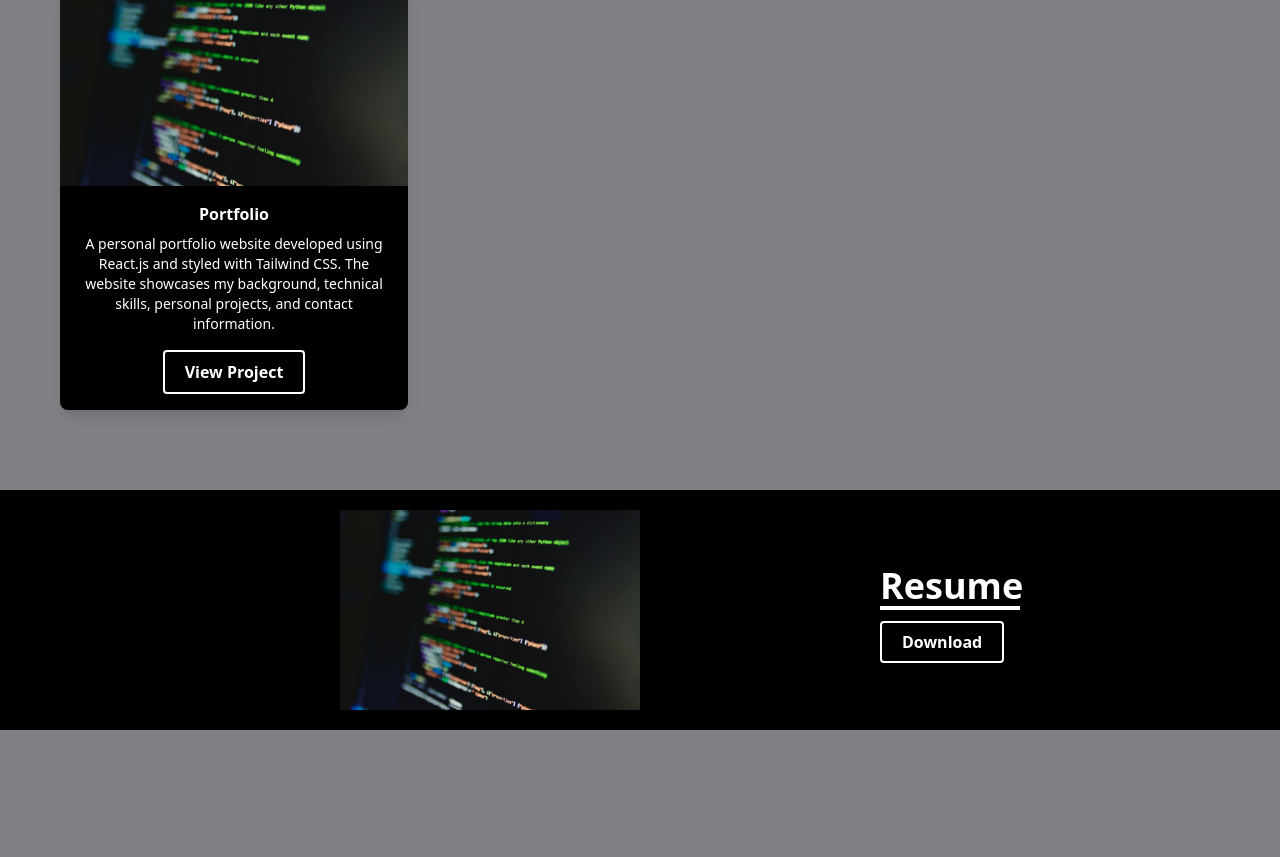
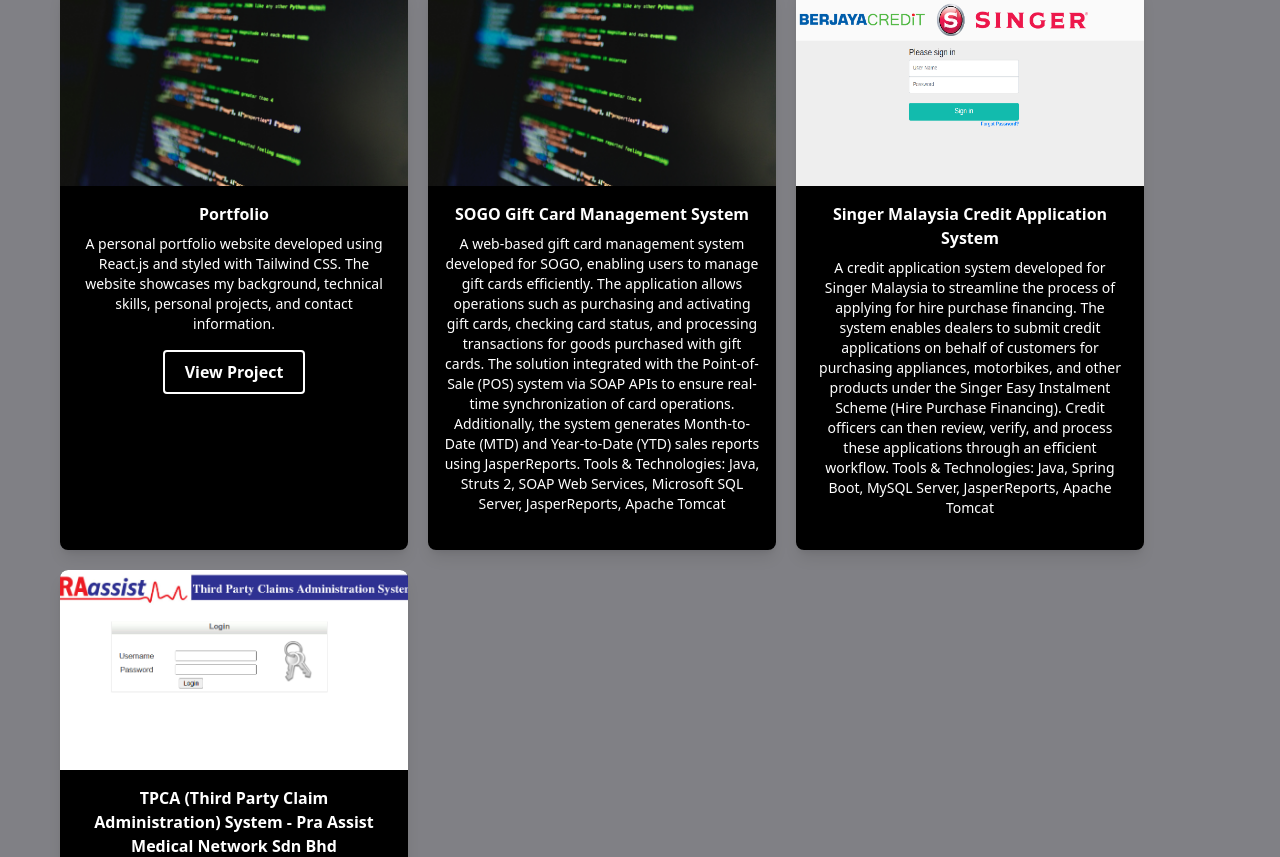
Before and after one commit to gjman2/portfolio, a React (Vite) app: page / in a window 1280 px wide. Shown: the part 2023-2880 px from the top of the page. Built offline with nearby package versions, Linux system fonts and the light colour scheme; a web font is replaced by a local one.

Commit message:
Updated portfolio

```diff
--- a/src/components/Projects.jsx
+++ b/src/components/Projects.jsx
@@ -33,6 +33,7 @@
                 <p className="text-center text-sm break-words mb-4">
                   {item.description}
                 </p>
+                {item.type === "internal" && (
                   <div className="flex justify-center">
                     <a
                       className="btn"
@@ -43,6 +44,7 @@
                       View Project
                     </a>
                   </div>
+                )}
               </div>
             </div>
           ))}
--- a/src/components/Resume.jsx
+++ b/src/components/Resume.jsx
@@ -3,7 +3,7 @@
 export default function Resume() {
   return (
     <section
-      className="flex flex-col md:flex-row bg-secondary px-5"
+      className="flex flex-col md:flex-row bg-secondary px-5 md:gap-10"
       id="resume"
     >
       <div className="py-5 md:w-1/2 flex flex-row justify-center md:justify-end">
--- a/src/data/projectConfig.js
+++ b/src/data/projectConfig.js
@@ -2,6 +2,8 @@
 import snackOrderingAppImg from "../assets/snack_ordering_app_mockup.png";
 import portfolioImg from "../assets/data.jpeg";
 import contactManagerImg from "../assets/contact_manager.png";
+import singerSystemImg from "../assets/singer_system.png";
+import praSystemImg from "../assets/pra_system.png";
 const data = {
   projects: [
     {
@@ -10,6 +12,7 @@
       description:
         "As part of a UX design course, I created a mockup for a mobile snack ordering app for cinema-goers. The goal was to streamline the ordering process and reduce queue times. I designed wireframes, user flows, and a high-fidelity prototype using Figma.",
       link: "https://www.behance.net/gallery/176884483/Design-a-snack-ordering-app-for-movie-theatres",
+      type: "internal",
     },
     {
       image: myWeatherImg,
@@ -17,6 +20,7 @@
       description:
         "A simple and responsive weather application built using React.js and Tailwind CSS. The app fetches real-time weather data from a public API (such as OpenWeatherMap) based on user input for any city",
       link: "https://github.com/gjman2/my-weather",
+      type: "internal",
     },
     {
       image: contactManagerImg,
@@ -24,6 +28,7 @@
       description:
         "A simple contact management application built with React.js, React Router, and Tailwind CSS. The app allows users to create, view and delete contact information in an organized interface.",
       link: "https://github.com/gjman2/contact-manager",
+      type: "internal",
     },
     {
       image: portfolioImg,
@@ -31,6 +36,32 @@
       description:
         "A personal portfolio website developed using React.js and styled with Tailwind CSS. The website showcases my background, technical skills, personal projects, and contact information.",
       link: "https://github.com/gjman2/portfolio",
+      type: "internal",
+    },
+    {
+      image: portfolioImg,
+      title: "SOGO Gift Card Management System",
+      description:
+        "A web-based gift card management system developed for SOGO, enabling users to manage gift cards efficiently. The application allows operations such as purchasing and activating gift cards, checking card status, and processing transactions for goods purchased with gift cards. The solution integrated with the Point-of-Sale (POS) system via SOAP APIs to ensure real-time synchronization of card operations. Additionally, the system generates Month-to-Date (MTD) and Year-to-Date (YTD) sales reports using JasperReports. Tools & Technologies: Java, Struts 2, SOAP Web Services, Microsoft SQL Server, JasperReports, Apache Tomcat",
+      link: "https://github.com/gjman2",
+      type: "External",
+    },
+    {
+      image: singerSystemImg,
+      title: "Singer Malaysia Credit Application System",
+      description:
+        "A credit application system developed for Singer Malaysia to streamline the process of applying for hire purchase financing. The system enables dealers to submit credit applications on behalf of customers for purchasing appliances, motorbikes, and other products under the Singer Easy Instalment Scheme (Hire Purchase Financing). Credit officers can then review, verify, and process these applications through an efficient workflow. Tools & Technologies: Java, Spring Boot, MySQL Server, JasperReports, Apache Tomcat",
+      link: "https://github.com/gjman2",
+      type: "External",
+    },
+    {
+      image: praSystemImg,
+      title:
+        "TPCA (Third Party Claim Administration) System - Pra Assist Medical Network Sdn Bhd",
+      description:
+        "A claims administration system developed for Pra Assist Medical Network Sdn Bhd to manage insurance claims on behalf of insurers. The system is integrated with the SPIKPA system (Skim Perlindungan Insurans Kesihatan Pekerja Asing), allowing users to seamlessly receive medical claim data from SPIKPA and process them within the platform. This integration streamlined the workflow of handling insured workers' medical claims, ensuring faster validation, approval, and reporting. Tools & Technologies: Java, Strut 1, MySQL Server, JasperReports, Apache Tomcat",
+      link: "https://github.com/gjman2",
+      type: "External",
     },
   ],
 };
```
Also changed, not shown: src/assets/pra_system.png (added), src/assets/singer_system.png (added). Lines whose indentation alone changed are shown as unchanged.
